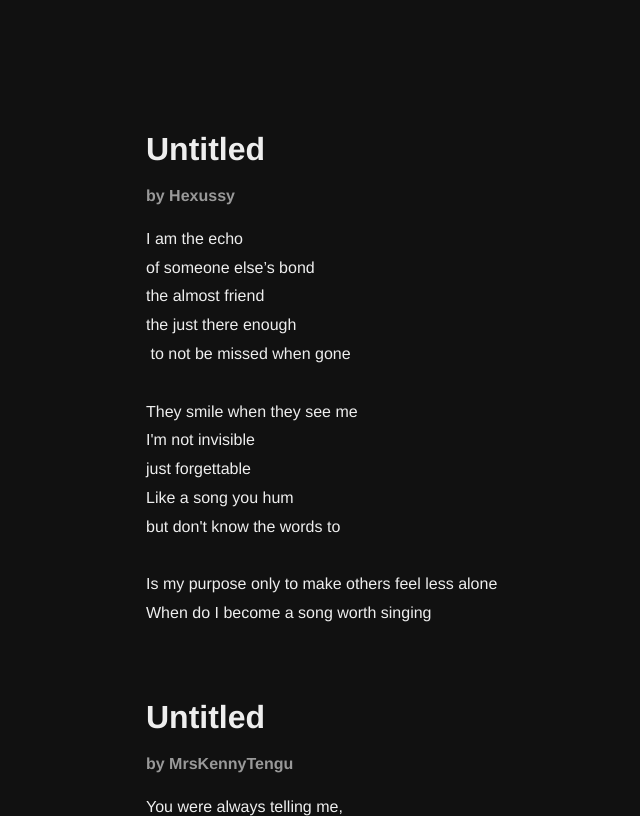
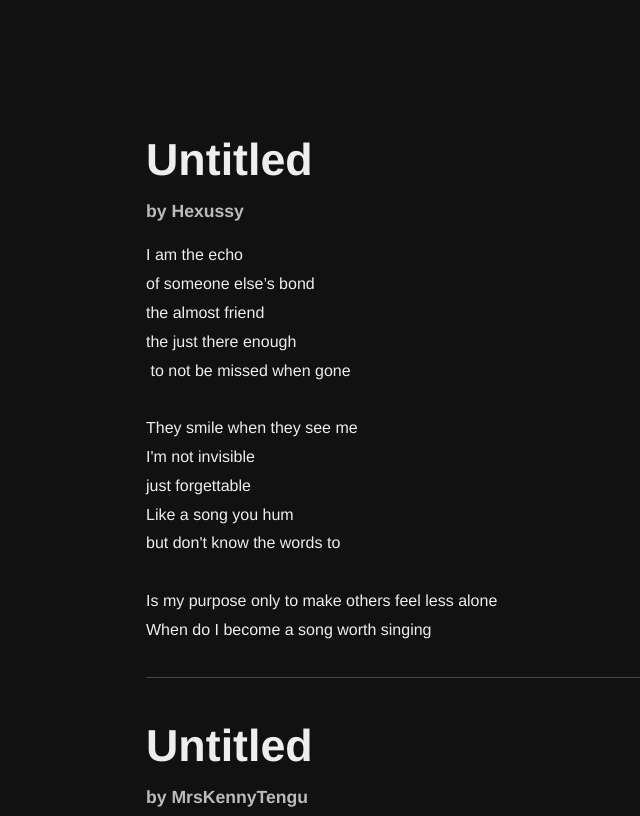
Before and after one commit to ReshitF/Xitos-Junk-Drawer, a plain HTML site: page index.html in a window 1280 px wide. Shown: the part 740-1556 px from the top of the page, without its empty margins (226-866 px from the left). Drawn offline with Linux system fonts and the light colour scheme.

Commit message:
Update styles.css

```diff
--- a/styles.css
+++ b/styles.css
@@ -42,17 +42,26 @@ html, body {
 }
 
 .poem {
-  margin-bottom: 4rem;
+  padding-bottom: 2rem;
+  border-bottom: 1px solid #444;
+  margin-bottom: 2rem;
+}
+
+.poem:last-child {
+  border-bottom: none;
+  margin-bottom: 0;
 }
 
 .poem-title {
-  font-size: 2rem;
-  margin-bottom: 0.5rem;
+  font-size: 2.8rem;       /* Bigger title */
+  font-weight: 700;
+  margin-bottom: 0.1rem;   /* Less space below title */
 }
 
 .poem-author {
-  font-size: 1rem;
-  color: #999;
+  font-size: 1.1rem;
+  color: #bbb;             /* Less gray, a bit lighter */
+  margin-top: 0;
   margin-bottom: 1rem;
 }
 
```
